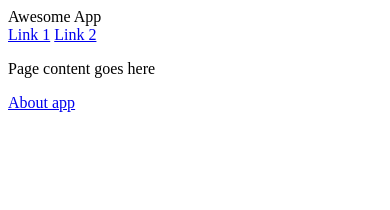
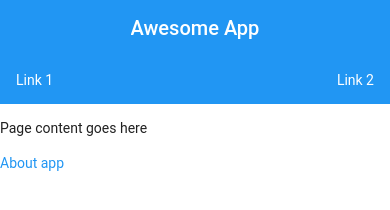
Before and after one commit to chin123/khojapp, a website: page www/index.html in a window 390 px wide. Drawn offline with Linux system fonts and the light colour scheme; some packages are replaced by stand-ins of ours.

Commit message:
android ui

```diff
--- a/www/index.html
+++ b/www/index.html
@@ -10,11 +10,11 @@
     <!-- Your app title -->
     <title>My App</title>
     <!-- Path to Framework7 Library CSS, Material Theme -->
-    <link rel="stylesheet" href="path/to/framework7.material.min.css">
+    <link rel="stylesheet" href="lib/framework7/css/framework7.material.min.css">
     <!-- Path to Framework7 color related styles, Material Theme -->
-    <link rel="stylesheet" href="path/to/framework7.material.colors.min.css">
+    <link rel="stylesheet" href="lib/framework7/css/framework7.material.colors.min.css">
     <!-- Path to your custom app styles-->
-    <link rel="stylesheet" href="path/to/my-app.css">
+    <link rel="stylesheet" href="css/styles.css">
   </head>
   <body>
     <!-- Views -->
```
